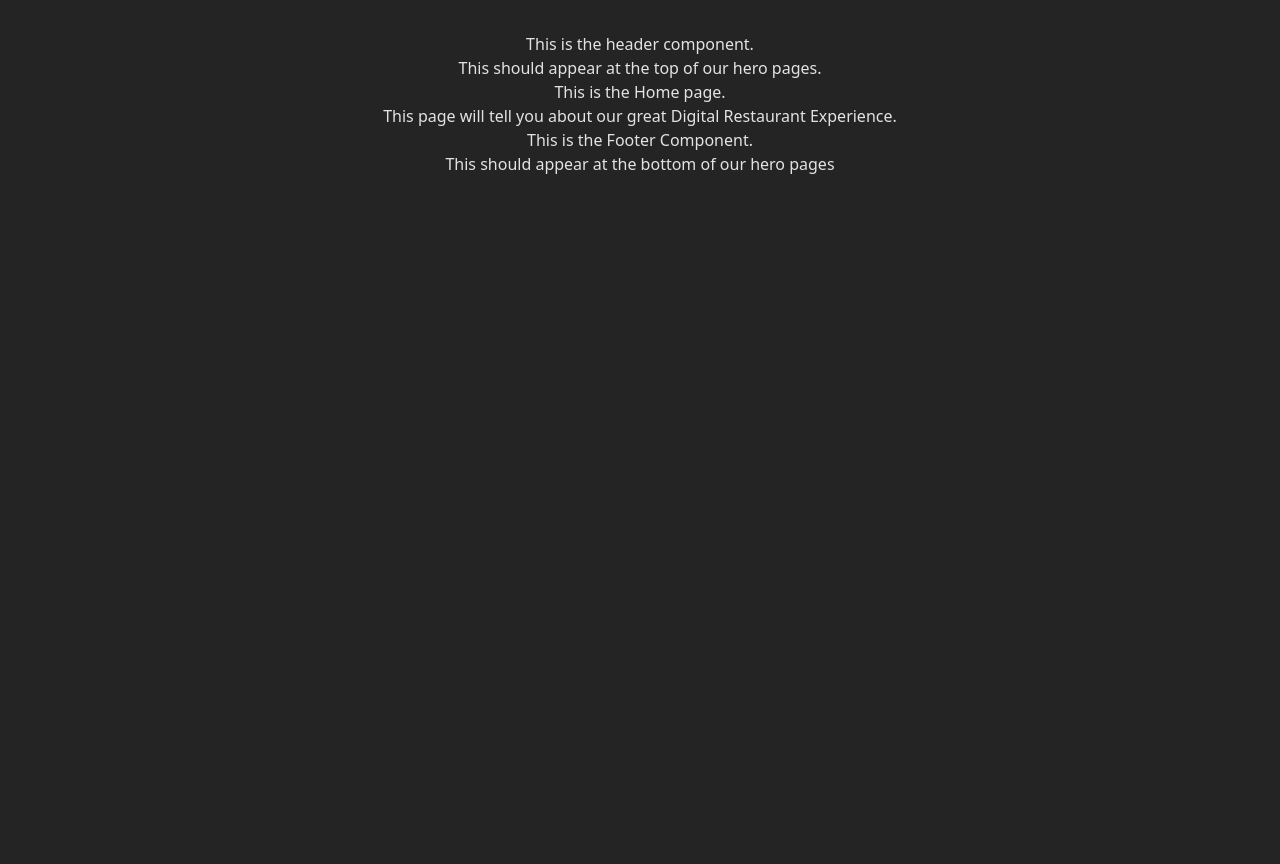
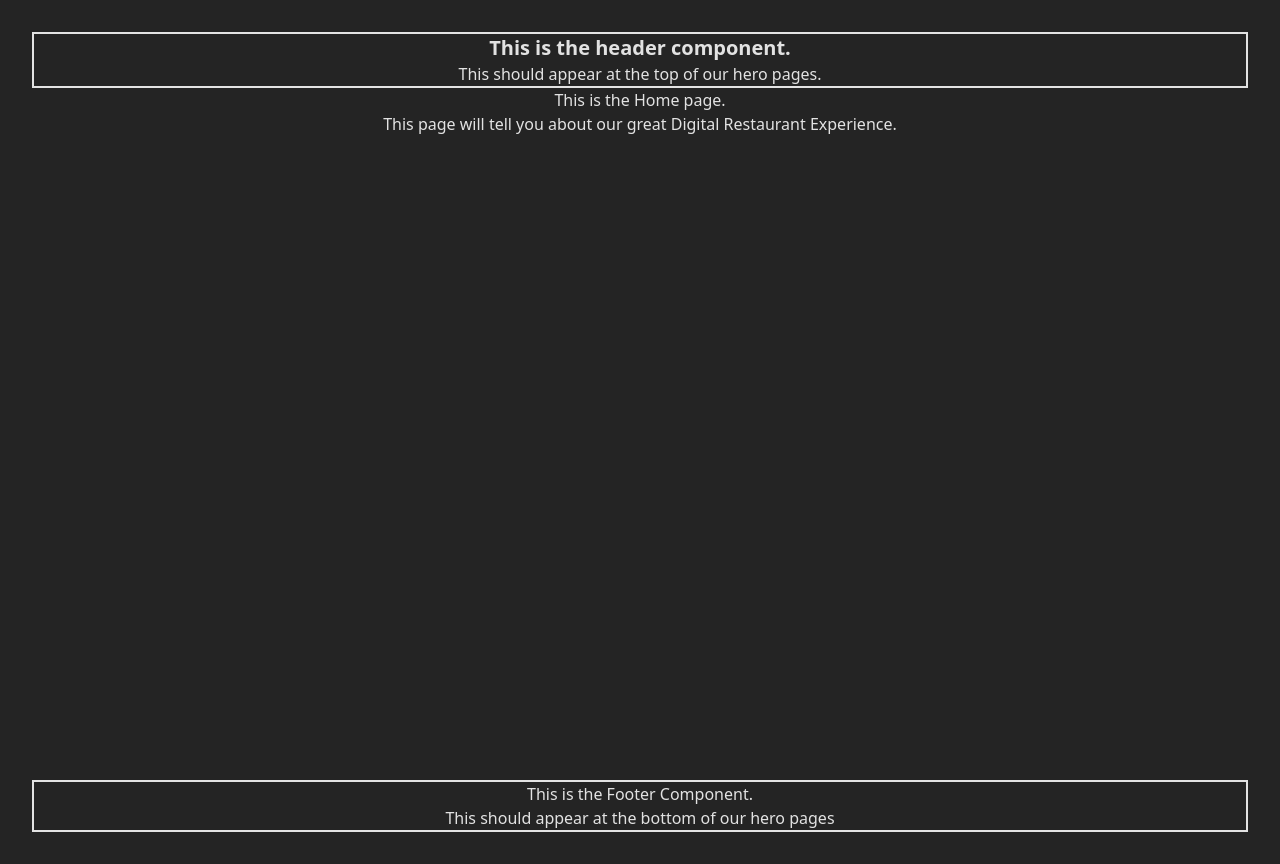
Before and after one commit to Subhranshu-Lenka/Digital-Restaurant, a React (Vite) app in the folder Frontend/: page / in a window 1280 px wide. Before the commit the page ends 800 px from the top, so only its background shows below. Built offline with nearby package versions, Linux system fonts and the light colour scheme.

Commit message:
basic styling and placements

```diff
--- a/Frontend/src/Components/Footer/Footer.jsx
+++ b/Frontend/src/Components/Footer/Footer.jsx
@@ -3,8 +3,10 @@ import React from 'react'
 function Footer() {
     return (
         <>
-            <div>This is the Footer Component.</div>
-            <p>This should appear at the bottom of our hero pages</p>
+            <div className='border-2'>
+                <div>This is the Footer Component.</div>
+                <p>This should appear at the bottom of our hero pages</p>
+            </div>
         </>
     )
 }
--- a/Frontend/src/Components/Header/Header.jsx
+++ b/Frontend/src/Components/Header/Header.jsx
@@ -3,8 +3,10 @@ import React from 'react'
 function Header() {
     return (
         <>
-            <div>This is the header component.</div>
-            <p>This should appear at the top of our hero pages.</p>
+            <div className='border-2'>
+                <div className='text-xl font-semibold'>This is the header component.</div>
+                <p>This should appear at the top of our hero pages.</p>
+            </div>
         </>
     )
 }
--- a/Frontend/src/Components/MainLayout/MainLayout.jsx
+++ b/Frontend/src/Components/MainLayout/MainLayout.jsx
@@ -6,11 +6,13 @@ import { Outlet } from 'react-router-dom'
 function MainLayout() {
     return (
         <>
-            <Header />
-            <main>
-                <Outlet />
-            </main>
-            <Footer />
+            <div className='min-h-dvh flex flex-col place-content-between'>
+                <Header />
+                <main className='flex-1'>
+                    <Outlet />
+                </main>
+                <Footer />
+            </div>
         </>
     )
 }
--- a/Frontend/src/Pages/Home/Home.jsx
+++ b/Frontend/src/Pages/Home/Home.jsx
@@ -3,9 +3,12 @@ import React from 'react'
 function Home() {
     return (
         <>
-            <div>This is the Home page.</div>
-            <p>This page will tell you about our great Digital Restaurant Experience.</p>
+            <div>
 
+                <div>This is the Home page.</div>
+                <p>This page will tell you about our great Digital Restaurant Experience.</p>
+
+            </div>
         </>
     )
 }
```
